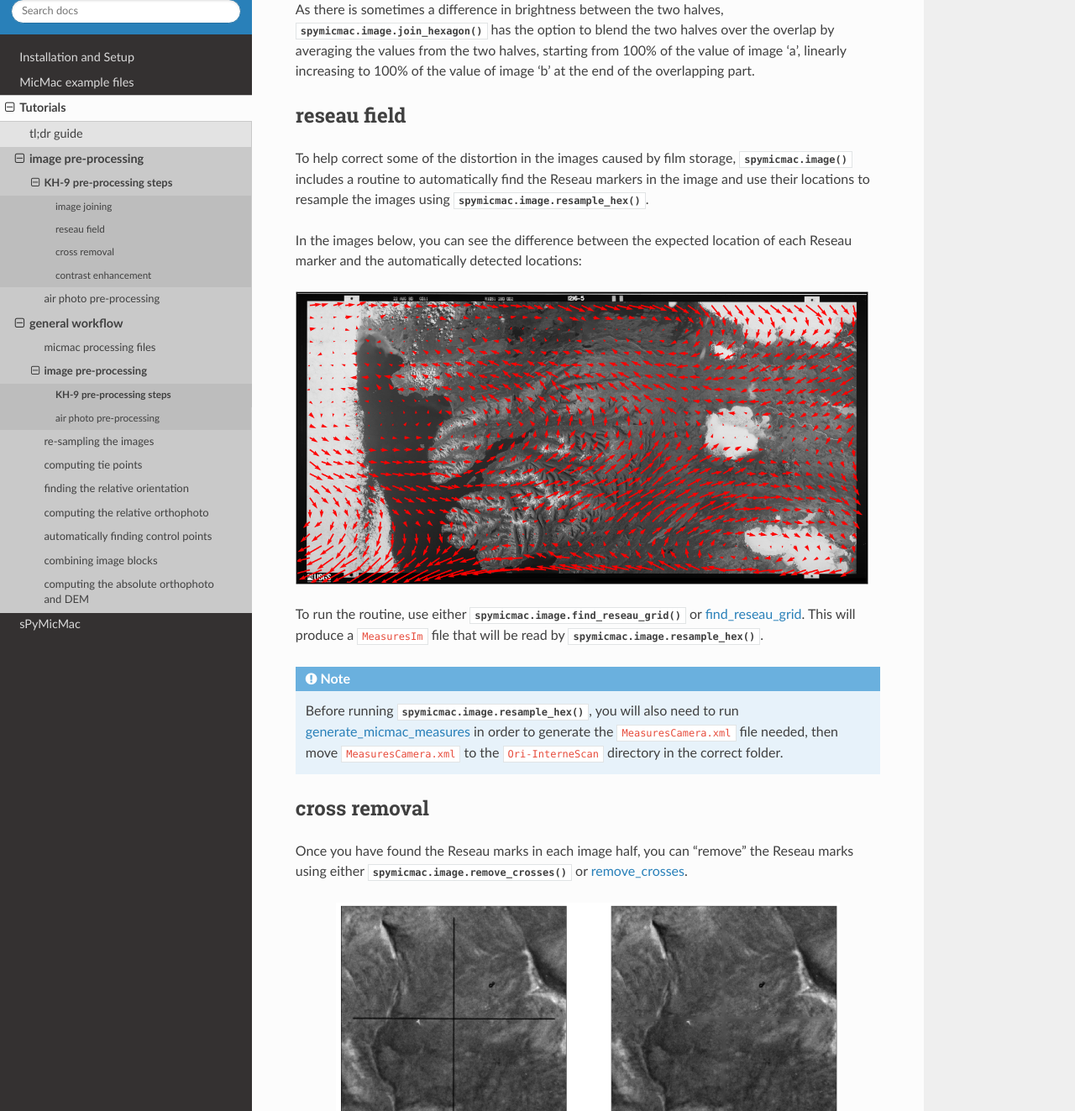
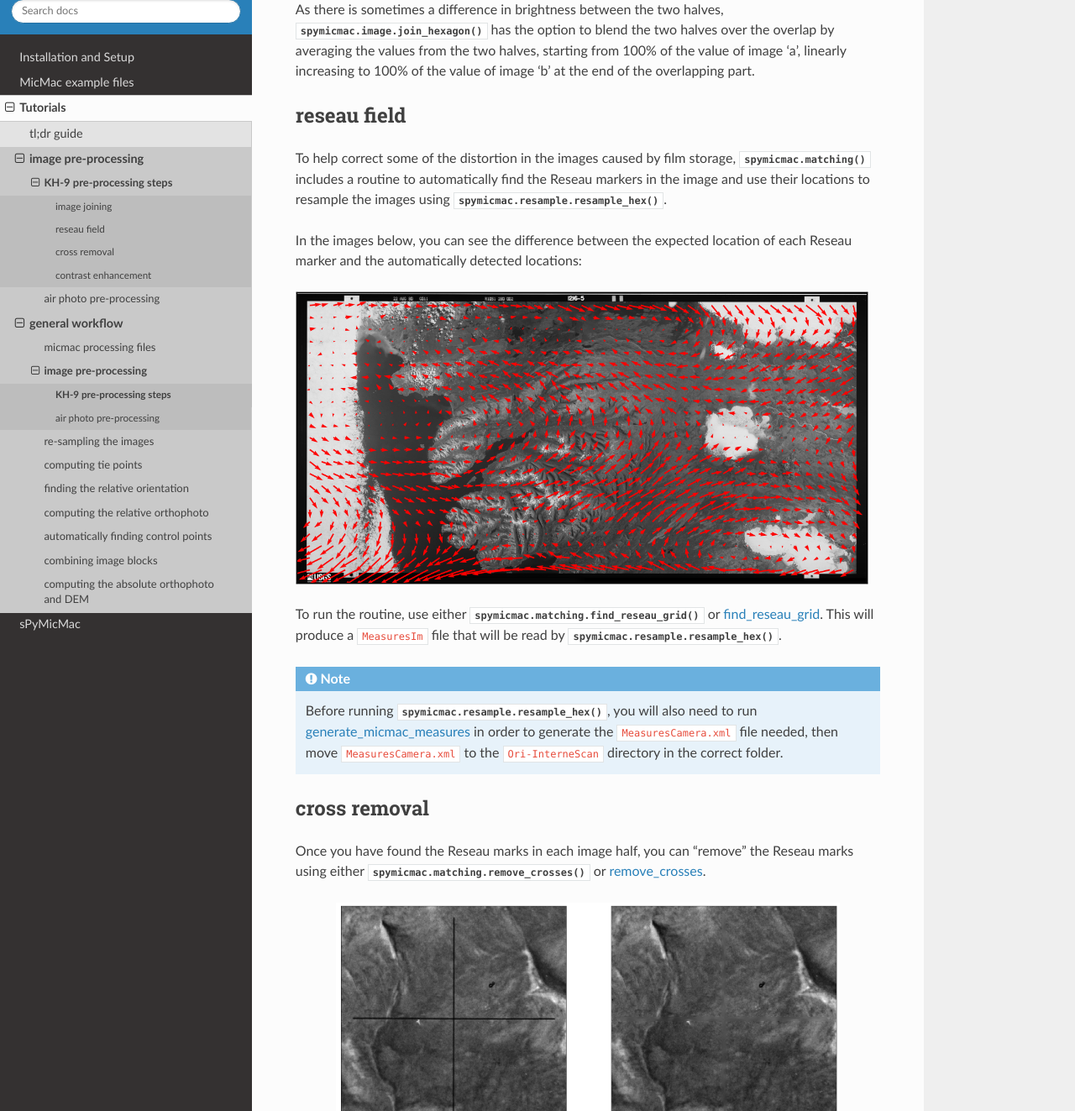
Before and after one commit to iamdonovan/spymicmac, a Sphinx documentation site: the page built from doc/tutorials/preprocessing/kh9_preprocessing.rst, in a window 1280 px wide and 1400 px high, scrolled down 1510 px, cut to the strip 77-1400 px from the top of the window. Shown: the whole strip at 84% size. Built offline with Sphinx 7.4.7 and the Read the Docs theme 2.0.0, drawn with Linux system fonts in a browser that asks for light colours; some of the changed text lies outside the part shown.

Commit message:
update links to functions

```diff
--- a/doc/tutorials/preprocessing/kh9_preprocessing.rst
+++ b/doc/tutorials/preprocessing/kh9_preprocessing.rst
@@ -41,9 +41,9 @@ overlapping part.
 
 reseau field
 -------------
-To help correct some of the distortion in the images caused by film storage, :py:meth:`spymicmac.image` includes
+To help correct some of the distortion in the images caused by film storage, :py:meth:`spymicmac.matching` includes
 a routine to automatically find the Reseau markers in the image and use their locations to resample the images using
-:py:meth:`spymicmac.image.resample_hex`.
+:py:meth:`spymicmac.resample.resample_hex`.
 
 In the images below, you can see the difference between the expected location of each Reseau marker and the
 automatically detected locations:
@@ -52,12 +52,12 @@ automatically detected locations:
     :width: 98%
     :alt: a KH-9 image with the Reseau field warping shown
 
-To run the routine, use either :py:meth:`spymicmac.image.find_reseau_grid` or
+To run the routine, use either :py:meth:`spymicmac.matching.find_reseau_grid` or
 :doc:`../../spymicmac/scripts/find_reseau_grid`. This will produce a ``MeasuresIm`` file that will be read by
-:py:meth:`spymicmac.image.resample_hex`.
+:py:meth:`spymicmac.resample.resample_hex`.
 
 .. note::
-    Before running :py:meth:`spymicmac.image.resample_hex`, you will also need to run
+    Before running :py:meth:`spymicmac.resample.resample_hex`, you will also need to run
     :doc:`../../spymicmac/scripts/generate_micmac_measures` in order to generate the ``MeasuresCamera.xml`` file needed,
     then move ``MeasuresCamera.xml`` to the ``Ori-InterneScan`` directory in the correct folder.
 
@@ -66,7 +66,7 @@ cross removal
 --------------
 
 Once you have found the Reseau marks in each image half, you can "remove" the Reseau marks using either
-:py:meth:`spymicmac.image.remove_crosses` or :doc:`../../spymicmac/scripts/remove_crosses`.
+:py:meth:`spymicmac.matching.remove_crosses` or :doc:`../../spymicmac/scripts/remove_crosses`.
 
 .. image:: ../../img/fixed_cross.png
     :width: 600
```
Also changed, not shown: other parts of doc/tutorials/preprocessing/kh9_preprocessing.rst (+1 -1 lines).
